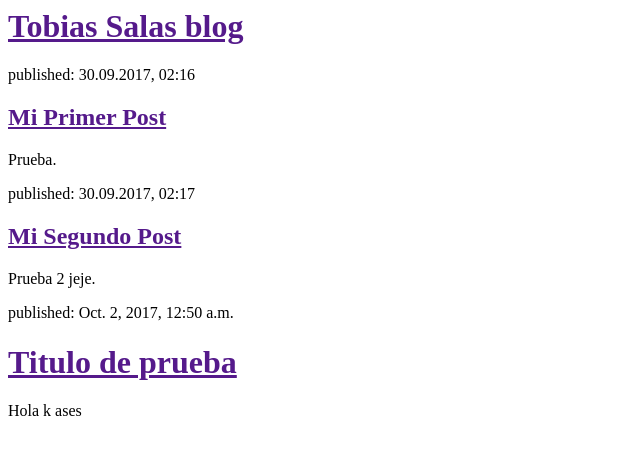
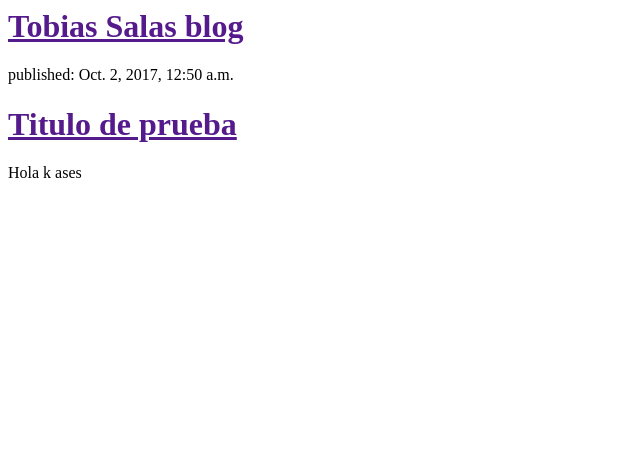
Before and after one commit to tobiasxd/my-first-blog, a Django app: page / in a window 1280 px wide. Shown: the top 455 px of the page, without its empty margins (0-640 px from the left). Run offline with Django 3.2, Linux system fonts and the light colour scheme; data comes from the database, SQL or seed files in the repository.

Commit message:
Modified templates to display posts from database.

```diff
--- a/blog/templates/blog/post_list.html
+++ b/blog/templates/blog/post_list.html
@@ -1,3 +1,4 @@
+
 <html>
     <head>
         <title>Tobias Salas blog</title>
@@ -7,24 +8,12 @@
            <h1><a href="">Tobias Salas blog</a></h1>
         </div>
 
-        <div>
-           <p>published: 30.09.2017, 02:16</p>
-           <h2><a href="">Mi Primer Post</a></h2>
-           <p>Prueba.</p>
-        </div>
-
-        <div>
-           <p>published: 30.09.2017, 02:17</p>
-           <h2><a href="">Mi Segundo Post</a></h2>
-           <p>Prueba 2 jeje.</p>
-        </div>
-
         {% for post in posts %}
         <div>
             <p>published: {{ post.published_date }}</p>
             <h1><a href="">{{ post.title }}</a></h1>
             <p>{{ post.text|linebreaksbr }}</p>
         </div>
-    {% endfor %}
+        {% endfor %}
     </body>
 </html>
```
